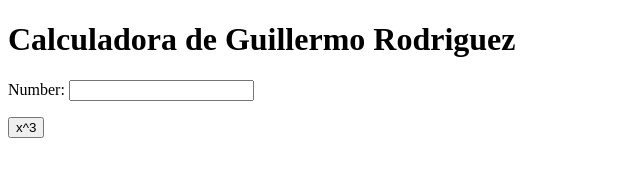
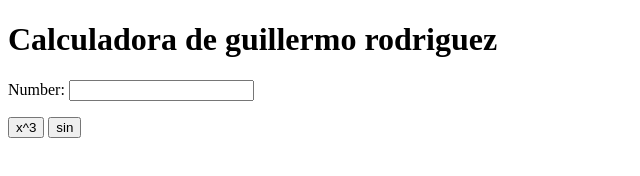
Before and after one commit to guuillerdrguezz/ID_GUIROD_my_calculator, a plain HTML site: page index.html in a window 1280 px wide. Shown: the whole page, without its empty margins (0-640 px from the left). Drawn offline with Linux system fonts and the light colour scheme.

Commit message:
sin(x) button

```diff
--- a/index.html
+++ b/index.html
@@ -5,17 +5,22 @@
         <meta charset="utf-8">
     </head>
     <body>
-        <h1>Calculadora de Guillermo Rodriguez</h1>
+        <h1>Calculadora de guillermo rodriguez</h1>
         Number:
         <input type="text" id="n1">
         <p>
             <button onclick="cube()"> x^3 </button>
+            <button onclick="sine()"> sin </button>
         </p>
         <script type="text/javascript">
             function cube() {
                 var num = document.getElementById("n1");
                 num.value = Math.pow(num.value, 3);
             }
+            function sine() {
+                var num = document.getElementById("n1");
+                num.value = Math.sin(num.value);
+            }
         </script>
     </body>
 </html>
```
